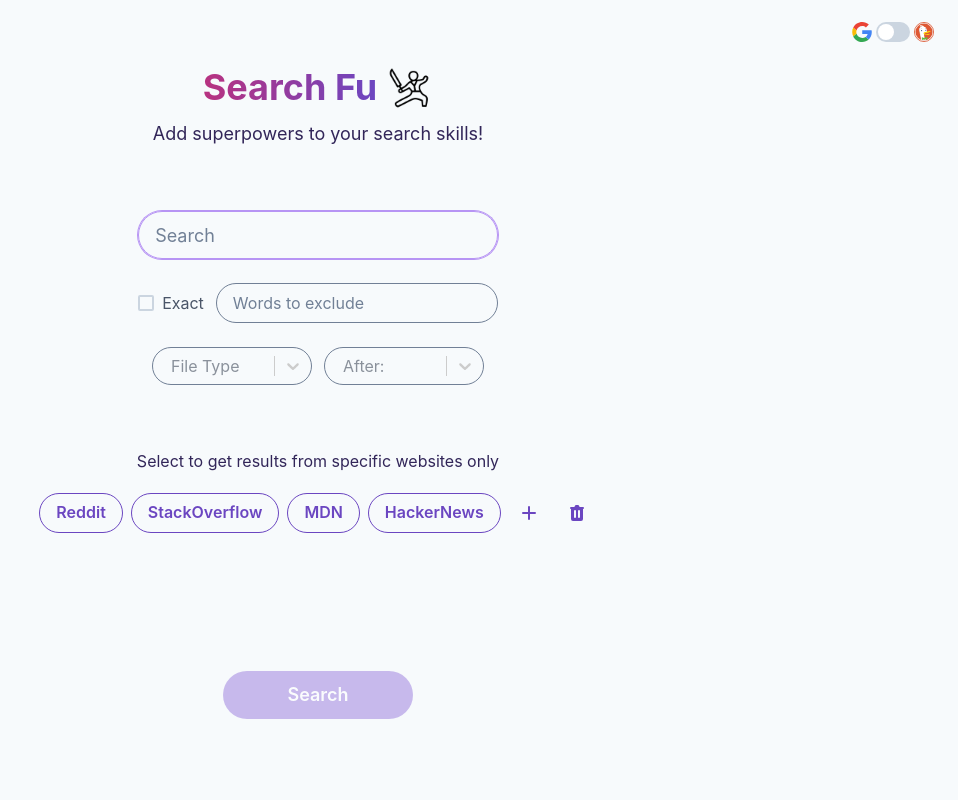
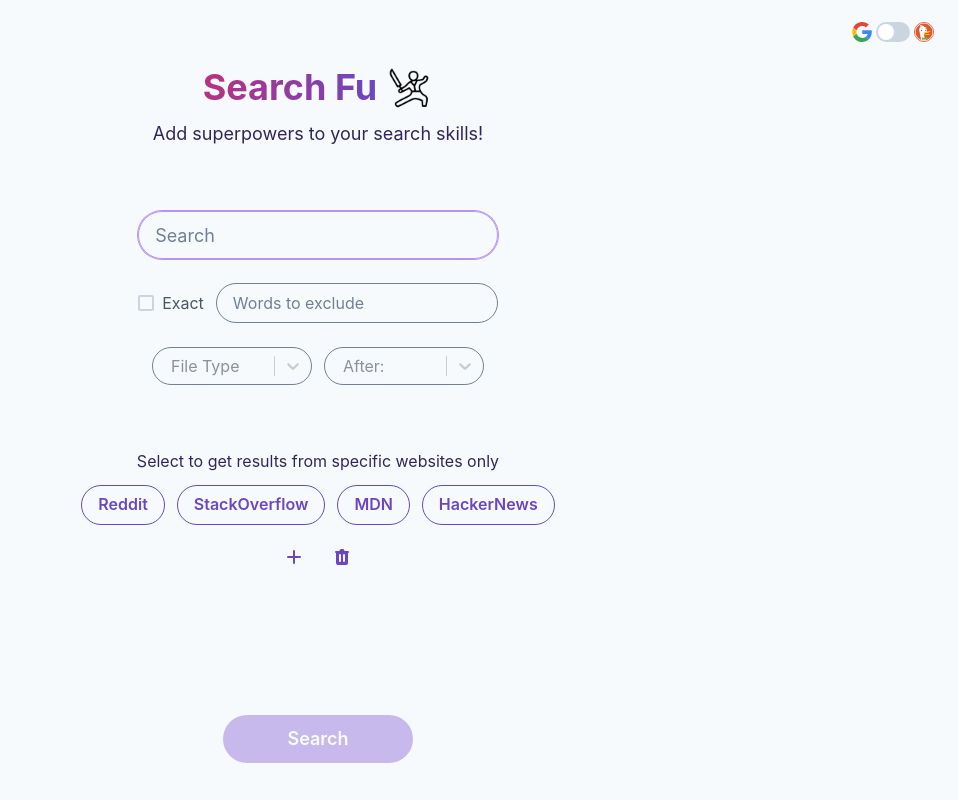
Before and after one commit to syedmehdiabbas/search-tool, a React (Vite) app: page / in a window 1280 px wide. Shown: the whole page, without its empty margins (322-1280 px from the left). Built offline with nearby package versions, Linux system fonts and the light colour scheme.

Commit message:
website pills layout fixes

```diff
--- a/src/Home/components/Websites/index.jsx
+++ b/src/Home/components/Websites/index.jsx
@@ -1,5 +1,6 @@
 import React from "react";
 import {
+  Box,
   Button,
   ButtonGroup,
   Flex,
@@ -12,7 +13,15 @@ import useStore from "../../../store";
 import DeleteWebsite from "./DeleteWebsite";
 
 const WebsitesList = ({ websites, handleWebsiteClick, websitesData }) => (
-  <>
+  <ButtonGroup
+    size="md"
+    colorScheme="purple"
+    variant="outline"
+    display="flex"
+    flexWrap="wrap"
+    gap={1}
+    justifyContent="center"
+  >
     {websites.map((website) => (
       <Button
         maxW="18ch"
@@ -26,24 +35,23 @@ const WebsitesList = ({ websites, handleWebsiteClick, websitesData }) => (
         {websitesData[website].name}
       </Button>
     ))}
-  </>
+  </ButtonGroup>
 );
 
 function Websites({ handleWebsiteClick }) {
   const websitesData = useStore((state) => state.websites);
   const allWebsites = Object.keys(websitesData);
   return (
-    <VStack spacing={5}>
+    <VStack spacing={3}>
       <Text
         size="md"
         color="purple.900"
+        align="center"
         _selection={{ background: "purple.100" }}
       >
         Select to get results from specific websites only
       </Text>
-      <ButtonGroup size="md" colorScheme="purple" variant="outline">
-        <Flex flexWrap="wrap" gap={3} justify="center">
-          <HStack>
+      <Box>
         {allWebsites.length !== 0 ? (
           <WebsitesList
             websites={allWebsites}
@@ -51,18 +59,16 @@ function Websites({ handleWebsiteClick }) {
             websitesData={websitesData}
           />
         ) : (
-              <Text
-                color="purple.900"
-                _selection={{ background: "purple.100" }}
-              >
+          <Text color="purple.900" _selection={{ background: "purple.100" }}>
             Add a website
           </Text>
         )}
+      </Box>
+
+      <HStack wrap="nowrap" gap={2} justify="center">
         <AddWebsite />
         <DeleteWebsite />
       </HStack>
-        </Flex>
-      </ButtonGroup>
     </VStack>
   );
 }
```
Lines whose indentation alone changed are shown as unchanged.
